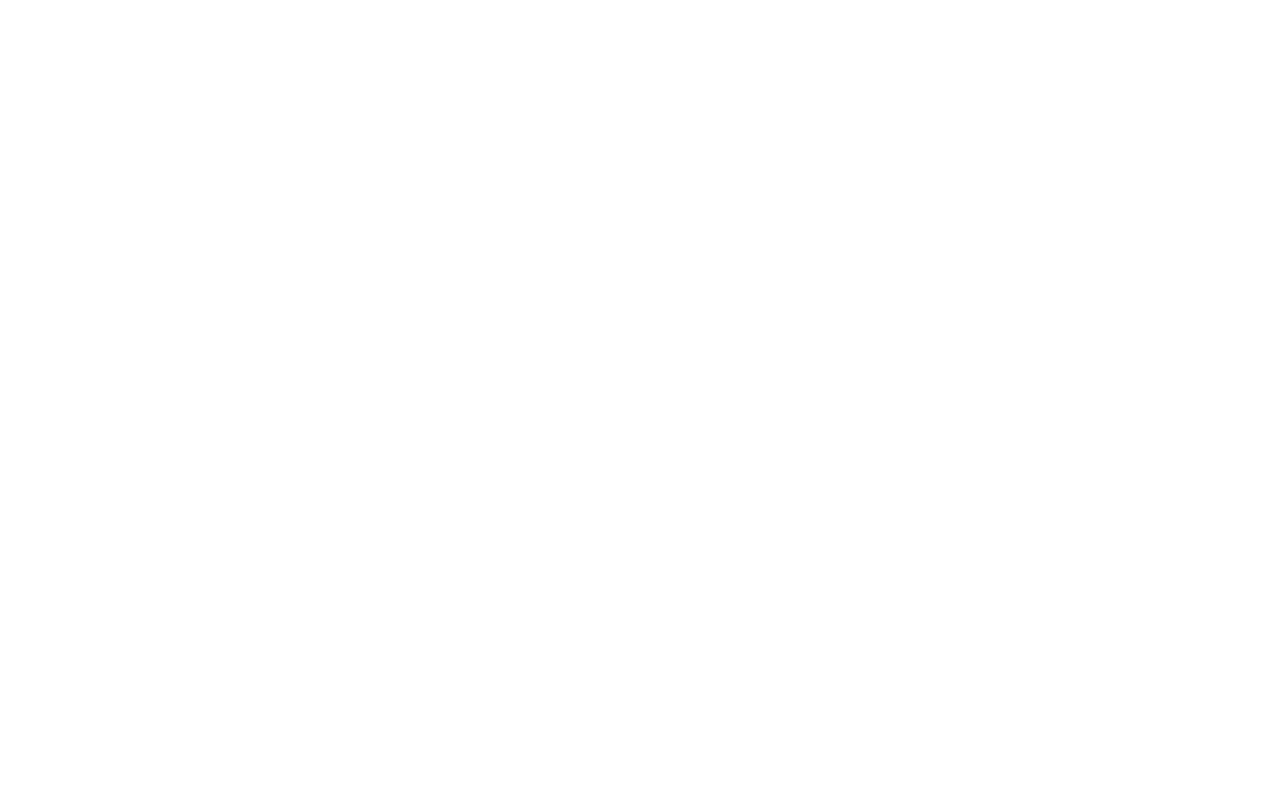
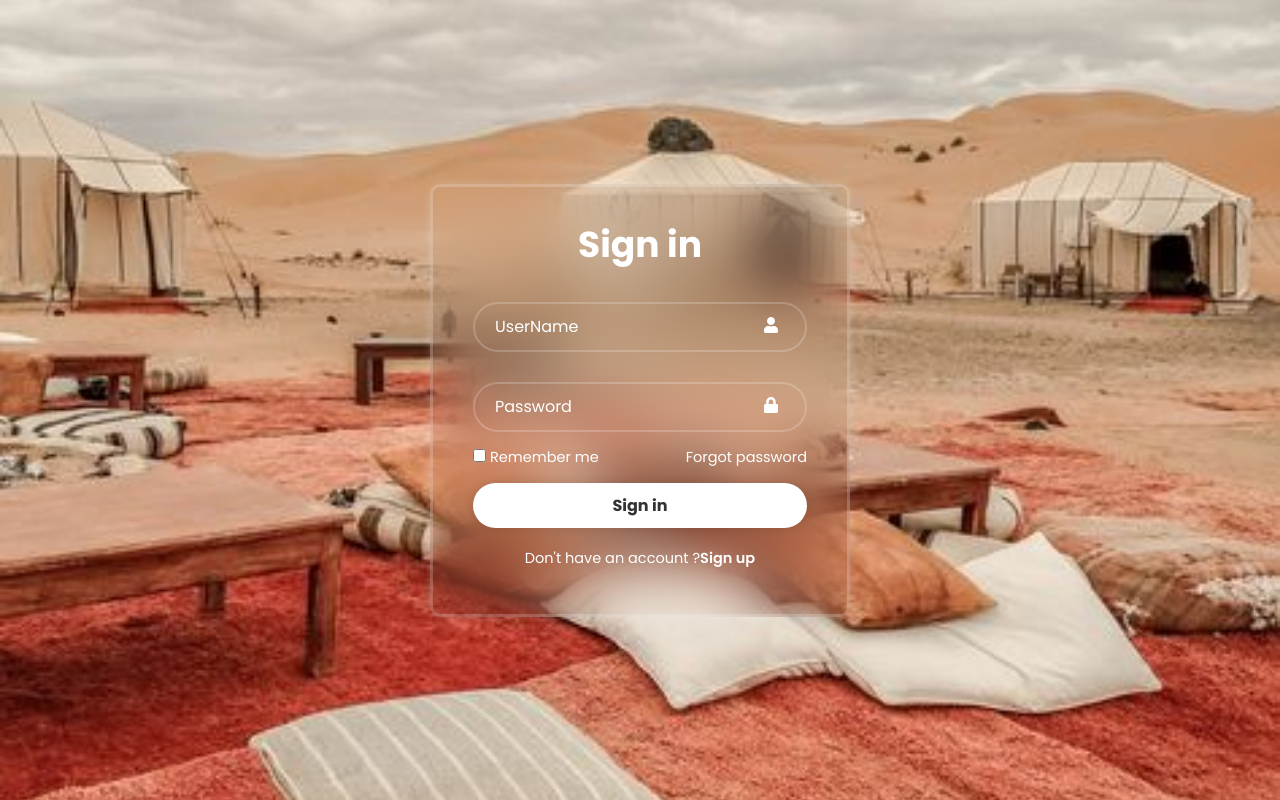
Before and after one commit to HMAMOUSoukaina/StayAwhile, a React (Create React App) app: page /signin in a window 1280 px wide. Before the commit this address had no page. Built offline with nearby package versions, Linux system fonts and the light colour scheme.

Commit message:
last commit

```diff
--- a/package.json
+++ b/package.json
@@ -15,7 +15,7 @@
     "react": "^18.2.0",
     "react-dom": "^18.2.0",
     "react-icons": "^4.12.0",
-    "react-router-dom": "^6.20.0",
+    "react-router-dom": "^6.21.1",
     "react-scripts": "5.0.1",
     "web-vitals": "^2.1.4"
   },
--- a/src/App.js
+++ b/src/App.js
@@ -1,16 +1,12 @@
-
-import { BrowserRouter as  Router,Routes, Route } from 'react-router-dom';
-
+import { BrowserRouter as Router,Routes, Route } from 'react-router-dom';
 import './styles.css'
 //import components
-
 import Service from './routes/Service'
 import About from './routes/About'
 import Contact from './routes/Contact'
 import Home from './routes/Home'
-import TripDetails from './routes/TripDetails'
-
-
+import Sign from './routes/Sign'
+import SignUpPage from './components/SignUpPage'
 function App() {
   return (
     <div className="App">
@@ -20,9 +16,9 @@ function App() {
           <Route path="/about" element={<About />} />
           <Route path="/service" element={<Service />} />
           <Route path="/contact" element={<Contact />} />
-          <Route path="/trip/:city" element={<TripDetails/>} />
+          <Route path="/signin" element={<Sign />} />
+          <Route path="/signup" element={<SignUpPage/>} />
         </Routes>
-
     </div>
 
   );
--- a/src/components/Navbar.js
+++ b/src/components/Navbar.js
@@ -31,7 +31,9 @@ export default function Navbar() {
           );
         })}
         <li>
-          <button>Sign Up</button>
+          <button >
+          <Link to="/signin" className="signin_button">Sign Up</Link>
+          </button>
         </li>
       </ul>
     </nav>
--- a/src/components/NavbarStyles.css
+++ b/src/components/NavbarStyles.css
@@ -1,15 +1,3 @@
-/* Ajoutez une marge supérieure au conteneur principal pour éviter que le titre ne soit caché par la barre de navigation */
-.container-fluid {
-    margin-top: 150px; /* Ajustez la valeur selon vos besoins */
-  }
-
-  /* Vous pouvez également ajuster la position de la barre de navigation pour laisser de l'espace en haut */
-  .NavbarItems {
-    top: 10px; /* Ajustez la valeur selon vos besoins */
-  }
-
-
-
 .NavbarItems{
     background-color: #fff;
     display:flex;
@@ -34,13 +22,30 @@ button{
     font-size:1rem;
     font-weight:600;
     cursor:pointer;
+    transition:0.2s ease-in-out;
+}
+.signin_button{
+    padding:0.5rem 1rem;
+    white-space: nowrap;
+    border-radius: 0.3rem;
+    border:none;
+    font-size:1rem;
+    font-weight:600;
+    cursor:pointer;
+    color:black;
+    text-decoration:none;
+    transition:0.2s ease-in-out;
 
-    transition:0.2s ease-in-out;
+}
+.signin_button:hover{
+    background-color:#151516 ;
+    color:#fff;
 }
 button:hover{
     background-color:#151516 ;
     color:#fff;
 }
+
 .menu-icons{
     display:none;
 }
@@ -93,7 +98,7 @@ button:hover{
     }
 
     button{
-      display:none;
+    display:none;
     }
     .nav-links-mobile{
         display:block;
--- /dev/null
+++ b/src/components/SignInPage.js
@@ -0,0 +1,36 @@
+import React from 'react'
+import  './SignInPageStyles.css'
+import { FaUser } from "react-icons/fa";
+import { FaLock } from "react-icons/fa";
+import  { Link } from 'react-router-dom';
+function SignInPage(){
+    return(
+        <div className="page_entiere">
+        <div className="wrapper">
+            <form action="">
+                <h1>Sign in</h1>
+                <div className="input-box">
+                    <input type="text" placeholder="UserName" required/>
+                    <FaUser className="icon" />
+                </div>
+                <div className="input-box">
+                    <input type="password" placeholder="Password" required/>
+                    <FaLock className="icon"/>
+                </div>
+                <div className="remember-forgot">
+                    <label ><input type="checkbox" />Remember me</label>
+                    <a href="/forgot_pass">Forgot password</a>
+                </div>
+                <button type="submit">Sign in</button>
+                <div className="register-link">
+                    <p>Don't have an account ?
+                        <Link to="/signup" className="signup">Sign up</Link>
+                    </p>
+                </div>
+
+            </form>
+        </div>
+        </div>
+    )
+}
+export default SignInPage;
--- /dev/null
+++ b/src/components/SignInPageStyles.css
@@ -0,0 +1,102 @@
+*{
+    margin:0;
+    padding:0;
+    box-sizing:border-box;
+
+}
+.page_entiere{
+    display:flex;
+    align-items: center;
+    min-height: 100vh;
+    justify-content:center;
+    background: url('../images/marzouga2.jpg') no-repeat;
+    background-size: cover;
+    background-position: center;
+}
+.wrapper{
+    width:420px;
+    background: transparent;
+    color:white;
+    backdrop-filter: blur(30px);
+    border:3px solid rgba(255,255,255,.2);
+    padding:30px 40px;
+    border-radius: 10px;
+    box-shadow: 0 0 10px rgba(255, 255, 255 ,.2);
+}
+.wrapper h1{
+    font-size:36px;
+    text-align: center;
+}
+.wrapper .input-box{
+    position:relative;
+    width:100%;
+    height:50px;
+    margin:30px 0;
+}
+.input-box input{
+    width:100%;
+    height: 100%;
+    background: transparent;
+    outline:none;
+    border:2px solid rgba(255,255,255,.2);
+    border-radius: 40px;
+    font-size: 16px;
+    color:white;
+    padding:20px 45px 20px 20px;
+}
+.input-box input::placeholder{
+    color:white;
+}
+.input-box .icon{
+    position:absolute;
+    right:20px;
+    top:30%;
+    transform:translate(-50%);
+    font-size: 16px;
+}
+.wrapper .remember-forgot{
+    display:flex;
+    justify-content: space-between;
+    font-size: 14.5px;
+    margin:-15px 0 15px;
+
+}
+.remember-forgot label input{
+    accent-color: white;
+    margin-right: 4px;
+}
+.remember-forgot a {
+    color:white;
+    text-decoration: none;
+
+}
+.remember-forgot a:hover{
+    text-decoration:underline;
+}
+.wrapper button{
+    width:100%;
+    height: 45px;
+    background: white;
+    border:none;
+    outline:none;
+    border-radius: 40px;
+    box-shadow: 0 0 10px rgba(0,0,0,.1);
+    cursor:pointer;
+    font-size:16px;
+    color:#333;
+    font-weight: 700;
+}
+.wrapper .register-link{
+    font-size: 14.5px;
+    text-align:center;
+    margin:20px 0 15px;
+
+}
+.register-link p a{
+  color:white;
+   text-decoration:none;
+   font-weight: 600;
+}
+.register-link p a:hover{
+    text-decoration: underline;
+}
--- /dev/null
+++ b/src/components/SignUpPage.js
@@ -0,0 +1,36 @@
+import './SignInPageStyles.css'
+import { FaUser } from "react-icons/fa";
+import { FaLock } from "react-icons/fa";
+import { MdEmail } from "react-icons/md";
+import { FaPhoneFlip } from "react-icons/fa6";
+function SignUpPage(){
+    return(
+        <div className="page_entiere">
+        <div className="wrapper">
+            <form action="">
+                <h1>Sign up</h1>
+                <div className="input-box">
+                    <input type="text" placeholder="UserName" required/>
+                    <FaUser className="icon" />
+                </div>
+                <div className="input-box">
+                    <input type="email" placeholder="Email" required/>
+                    <MdEmail className="icon"/>
+                </div>
+                <div className="input-box">
+                    <input type="phone" placeholder="Phone" required/>
+                    <FaPhoneFlip className="icon"/>
+                </div>
+                <div className="input-box">
+                    <input type="password" placeholder="Password" required/>
+                    <FaLock className="icon"/>
+                </div>
+                <button type="submit">Sign up</button>
+            </form>
+        </div>
+        </div>
+
+
+    )
+}
+export default SignUpPage;
--- /dev/null
+++ b/src/routes/Sign.js
@@ -0,0 +1,10 @@
+import SignUpPage from '../components/SignInPage'
+function Sign(){
+    return(
+      <>
+        <SignUpPage/>
+      </>
+    )
+
+}
+export default Sign;
```
Also changed, not shown: src/components/SignUpPageStyles.css (added), 1 other file (tests, documents, lock files or other folders).
